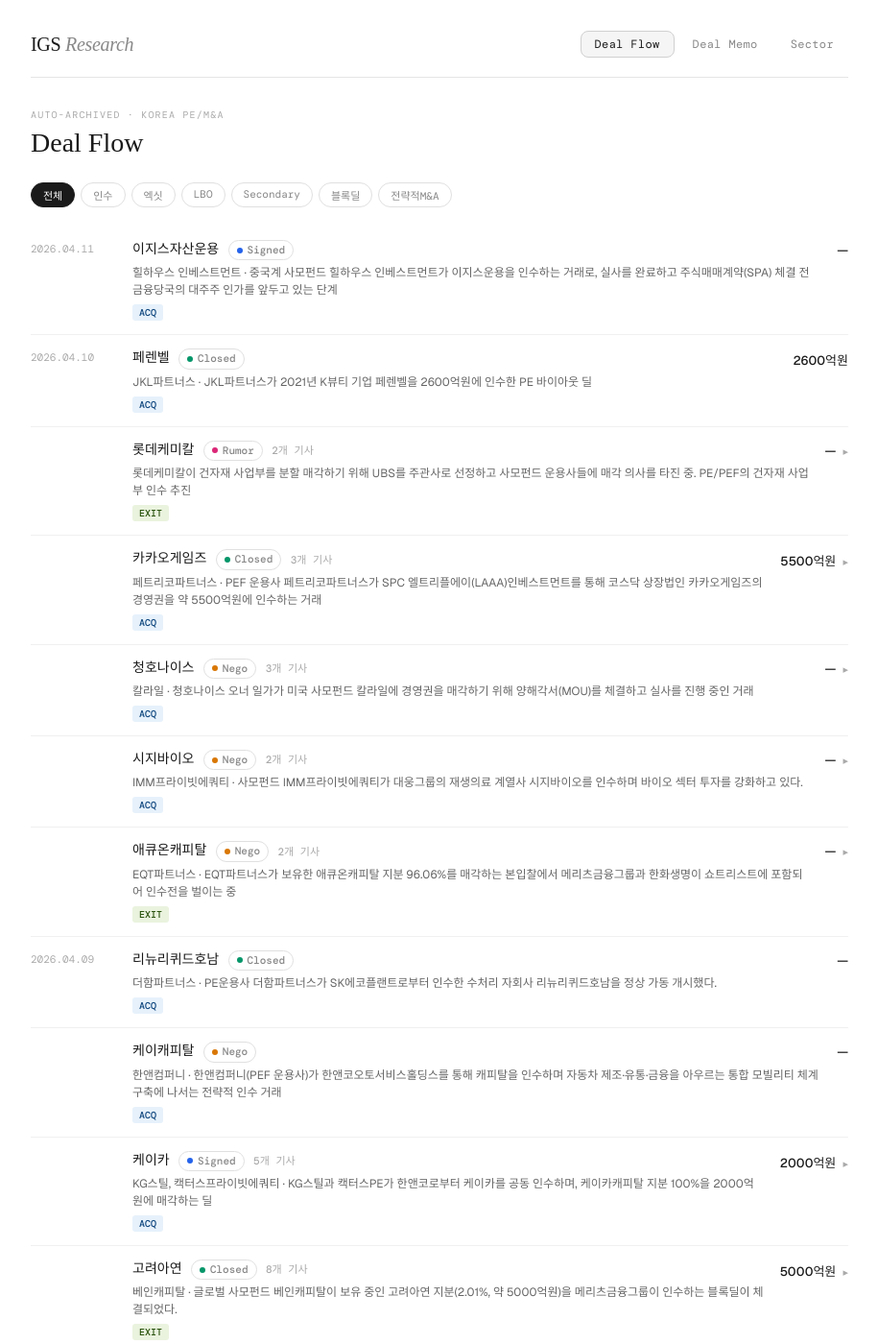
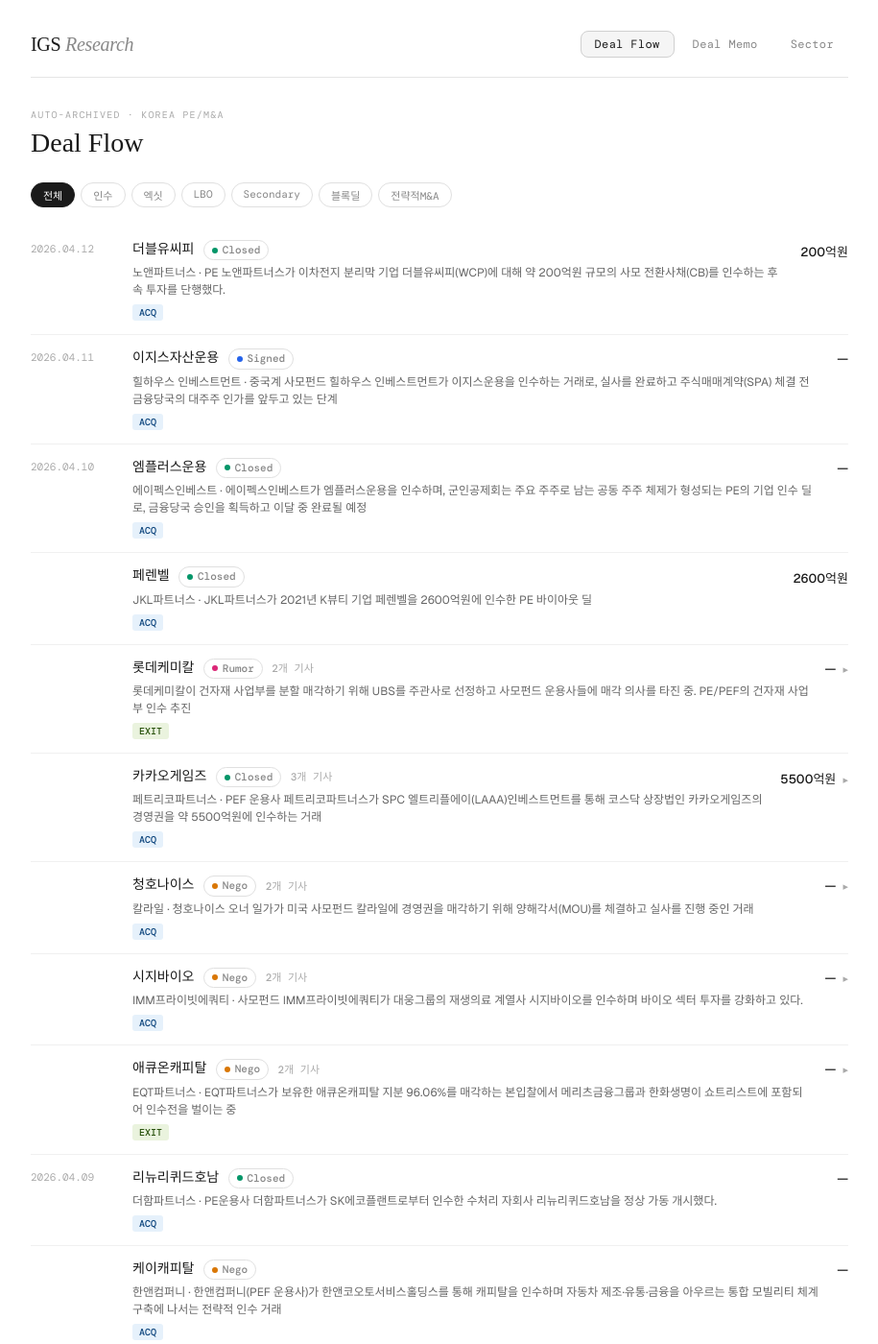
Before and after one commit to ingyu-song/igs-research, a Jekyll site: the page built from index.html, in a window 1280 px wide and 1400 px high. Shown: the whole window at 96% size, without its empty margins (182-1097 px from the left). Built offline with Jekyll 4.4.1, drawn with Linux system fonts in a browser that asks for light colours; some web fonts are replaced; some of the changed text lies outside the part shown.

Commit message:
auto: update deals 2026.04.12

```diff
--- a/_data/deals.json
+++ b/_data/deals.json
@@ -1,4 +1,46 @@
 [
+  {
+    "title": "노앤파트너스, 더블유씨피 CB 인수…성장성 기반 후속 투자 단행",
+    "summary": "PE 노앤파트너스가 이차전지 분리막 기업 더블유씨피(WCP)에 대해 약 200억원 규모의 사모 전환사채(CB)를 인수하는 후속 투자를 단행했다.",
+    "company": "더블유씨피",
+    "acquirer": "노앤파트너스",
+    "type": "acq",
+    "tags": [
+      "acq"
+    ],
+    "ev": "200억원",
+    "deal_stage": "완료",
+    "url": "https://www.etoday.co.kr/news/view/2574624",
+    "date": "2026.04.12"
+  },
+  {
+    "title": "[단독] 아주산업, 그린에코솔루션 인수 추진…노앤파트너스와 각축전",
+    "summary": "레미콘 제조·납품 업체 아주산업이 한앤컴퍼니가 매각 중인 그린에코솔루션의 인수를 추진하고 있으며, 한국투자PE 등 다른 인수 후보자들과 경쟁 중인 전략적 M&A 거래",
+    "company": "그린에코솔루션",
+    "acquirer": "아주산업",
+    "type": "strategic",
+    "tags": [
+      "strategic"
+    ],
+    "ev": null,
+    "deal_stage": "협상",
+    "url": "https://www.sedaily.com/article/20030953?ref=naver",
+    "date": "2026.04.10"
+  },
+  {
+    "title": "엠플러스운용 매각, 금융당국 문턱 넘었다…이달 딜 마무리[only 이데일...",
+    "summary": "에이펙스인베스트가 엠플러스운용을 인수하며, 군인공제회는 주요 주주로 남는 공동 주주 체제가 형성되는 PE의 기업 인수 딜로, 금융당국 승인을 획득하고 이달 중 완료될 예정",
+    "company": "엠플러스운용",
+    "acquirer": "에이펙스인베스트",
+    "type": "acq",
+    "tags": [
+      "acq"
+    ],
+    "ev": null,
+    "deal_stage": "완료",
+    "url": "http://www.edaily.co.kr/news/newspath.asp?newsid=04444406645414808",
+    "date": "2026.04.10"
+  },
   {
     "title": "이지스운용, 중국 사모펀드에 매각 앞두고 '증권 강화' 박차",
     "summary": "중국계 사모펀드 힐하우스 인베스트먼트가 이지스운용을 인수하는 거래로, 실사를 완료하고 주식매매계약(SPA) 체결 전 금융당국의 대주주 인가를 앞두고 있는 단계",
@@ -1367,47 +1409,5 @@
     "deal_stage": "발표",
     "url": "https://www.electimes.com/news/articleView.html?idxno=366672",
     "date": "2026.04.03"
-  },
-  {
-    "title": "[단독] '연세크림빵'으로 대박난 이 회사, PEF가 인수한다",
-    "summary": "베이커리 제조업체 조이푸드가 사모펀드 원레이크파트너스에 인수되는 거래. 원레이크파트너스가 조이푸드 지분 70%를 인수하는 주식매매계약(SPA)을 최근 체결했다.",
-    "company": "조이푸드",
-    "acquirer": "원레이크파트너스",
-    "type": "acq",
-    "tags": [
-      "acq"
-    ],
-    "ev": null,
-    "deal_stage": "계약",
-    "url": "https://www.hankyung.com/article/202604012362r",
-    "date": "2026.04.03"
-  },
-  {
-    "title": "인텔, Fab 34 합작 지분 전량 재매입 파운드리 사업 반격",
-    "summary": "인텔이 2024년 아폴로 글로벌 매니지먼트에 매각했던 Fab 34 합작회사 지분을 재매입하는 거래. 인텔은 49% 지분을 112억 달러에 매각하여 자금을 조달하고 51% 지분으로 경영권을 확보",
-    "company": "Fab 34 합작회사",
-    "acquirer": "인텔",
-    "type": "strategic",
-    "tags": [
-      "strategic"
-    ],
-    "ev": "112억 달러",
-    "deal_stage": "완료",
-    "url": "http://www.joseilbo.com/news/news_read.php?uid=565910&class=78&grp=",
-    "date": "2026.04.03"
-  },
-  {
-    "title": "[경영권 무덤 상속세] \"적자는 버텨도 세금폭탄 못 버텨\" 30~40년차 허리...",
-    "summary": "33년 연속 흑자를 기록한 국내 생활가전 전문기업 청호나이스가 미국계 글로벌 사모펀드 칼라일과 경영권 매각을 위한 양해각서(MOU)를 체결하고 인수 협상을 진행 중",
-    "company": "청호나이스",
-    "acquirer": "칼라일",
-    "type": "acq",
-    "tags": [
-      "acq"
-    ],
-    "ev": null,
-    "deal_stage": "협상",
-    "url": "https://www.ajunews.com/view/20260402145144957",
-    "date": "2026.04.02"
   }
 ]
```
